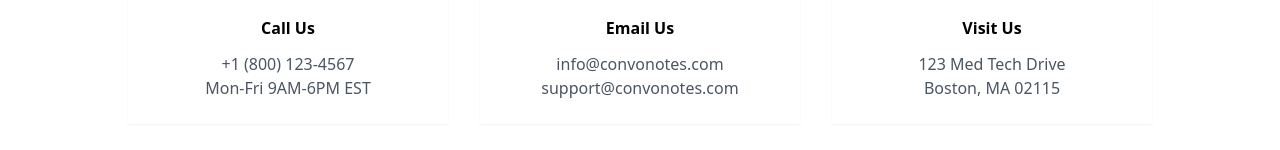
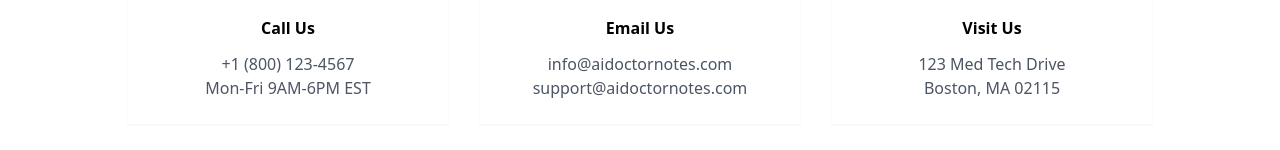
Before and after one commit to sbevans4/aidoctornotes1, a React (Vite) app: page /contact in a window 1280 px wide. Shown: the part 284-434 px from the top of the page. Built offline with nearby package versions, Linux system fonts and the light colour scheme; no server answers.

Commit message:
Replace convonotes.com with aidoctornotes.com
Replaces all instances of the domain convonotes.com with aidoctornotes.com in the codebase.

```diff
--- a/src/components/layout/Footer.tsx
+++ b/src/components/layout/Footer.tsx
@@ -1,4 +1,3 @@
-
 import React from "react";
 import { Button } from "@/components/ui/button";
 import { Link } from "react-router-dom";
--- a/src/pages/Contact.tsx
+++ b/src/pages/Contact.tsx
@@ -73,7 +73,7 @@ const Contact = () => {
     {
       icon: Mail,
       title: "Email Us",
-      details: ["info@convonotes.com", "support@convonotes.com"]
+      details: ["info@aidoctornotes.com", "support@aidoctornotes.com"]
     },
     {
       icon: MapPin,
```
